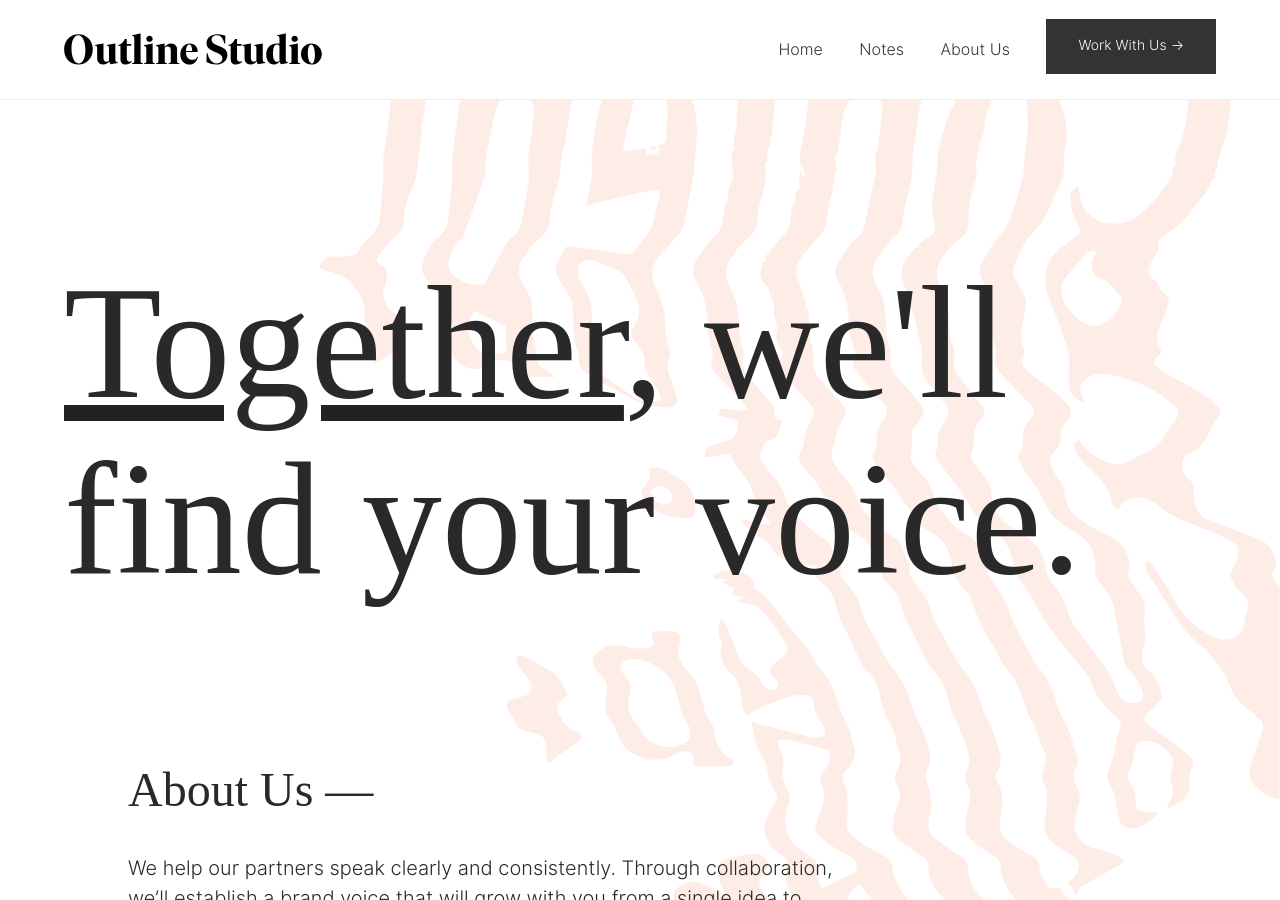
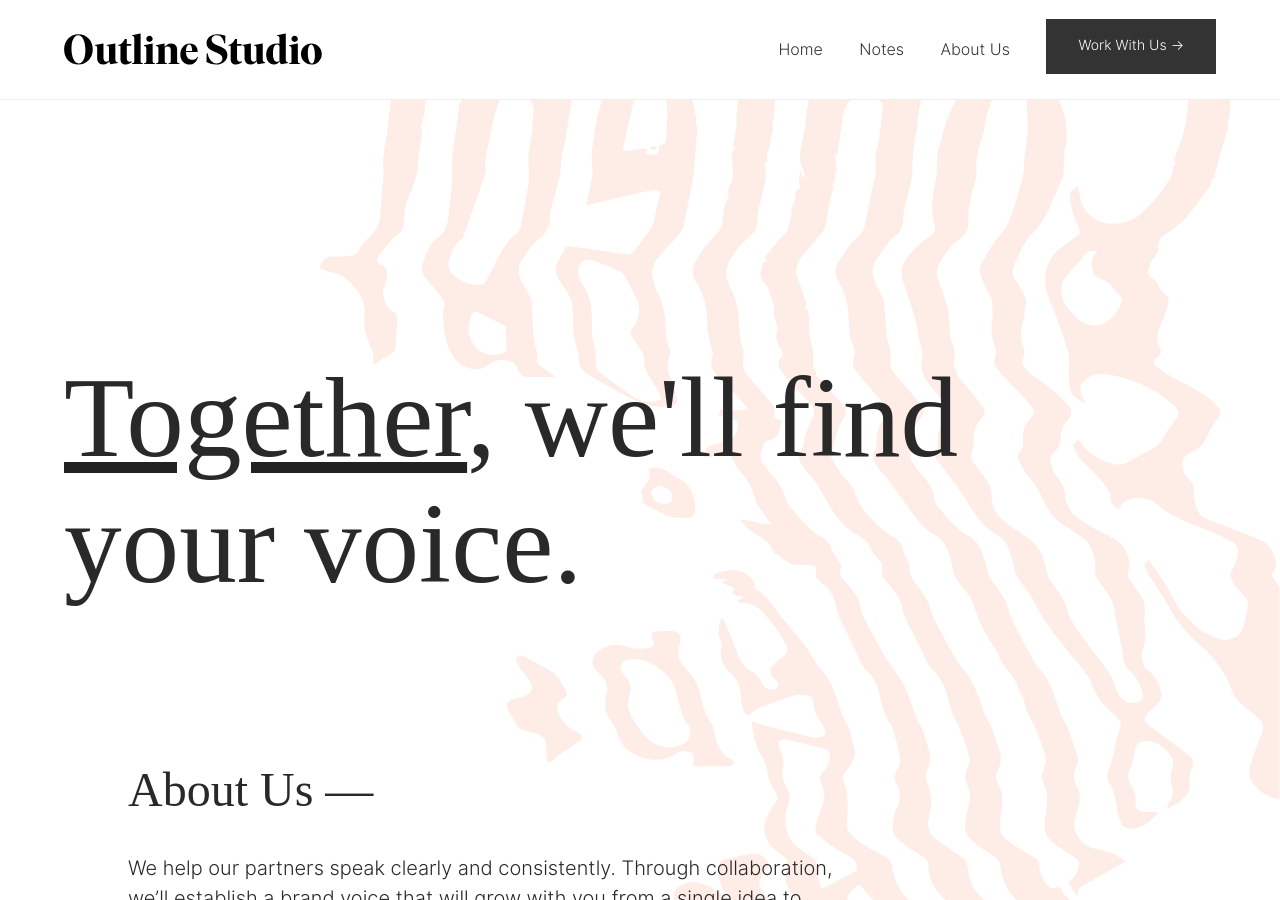
Before and after one commit to aarongilmore/outline-studio, a Jekyll site: the page built from index.md, in a window 1280 px wide and 900 px high. Built offline with Jekyll 4.4.1, drawn with Linux system fonts in a browser that asks for light colours; nearby versions of some CDN libraries; some web fonts are replaced.

Commit message:
Feedback updates.

```diff
--- a/_layouts/default.html
+++ b/_layouts/default.html
@@ -71,7 +71,6 @@
         <grid columns=8 columns-s=1 class="mt2-ns">
             <c span=8 span-s=1 class="mv4-ns mv3-m">
                 <h2 class="f1 mb4">Notes &mdash;</h2>
-                <!-- {{ content }} -->
                 <div class="flex flex-row-ns flex-column flex-wrap-ns">
                   {% for note in site.notes %}
                     <div class="w-100 w-third-ns pa0 pr5-ns mb4">
--- a/_sass/_hero.scss
+++ b/_sass/_hero.scss
@@ -10,10 +10,10 @@
         margin-bottom: 0;
         font-family: "Ivar Bold", serif;
         @include r(240)  {font-size: 1.5rem;}
-        @include r(320)  {font-size: 5.2rem;}
-        @include r(480)  {font-size: 5.2rem;}
-        @include r(768)  {font-size: 6.5rem;}
-        @include r(1024) {font-size: 8.8rem;}
-        @include r(1140) {font-size: 10rem;}
+        @include r(320)  {font-size: 20vw;}
+        @include r(480)  {font-size: 20vw;}
+        @include r(768)  {font-size: 9vw;}
+        // @include r(1024) {font-size: 9vw;}
+        // @include r(1140) {font-size: 9vw;}
     }
 }
```
